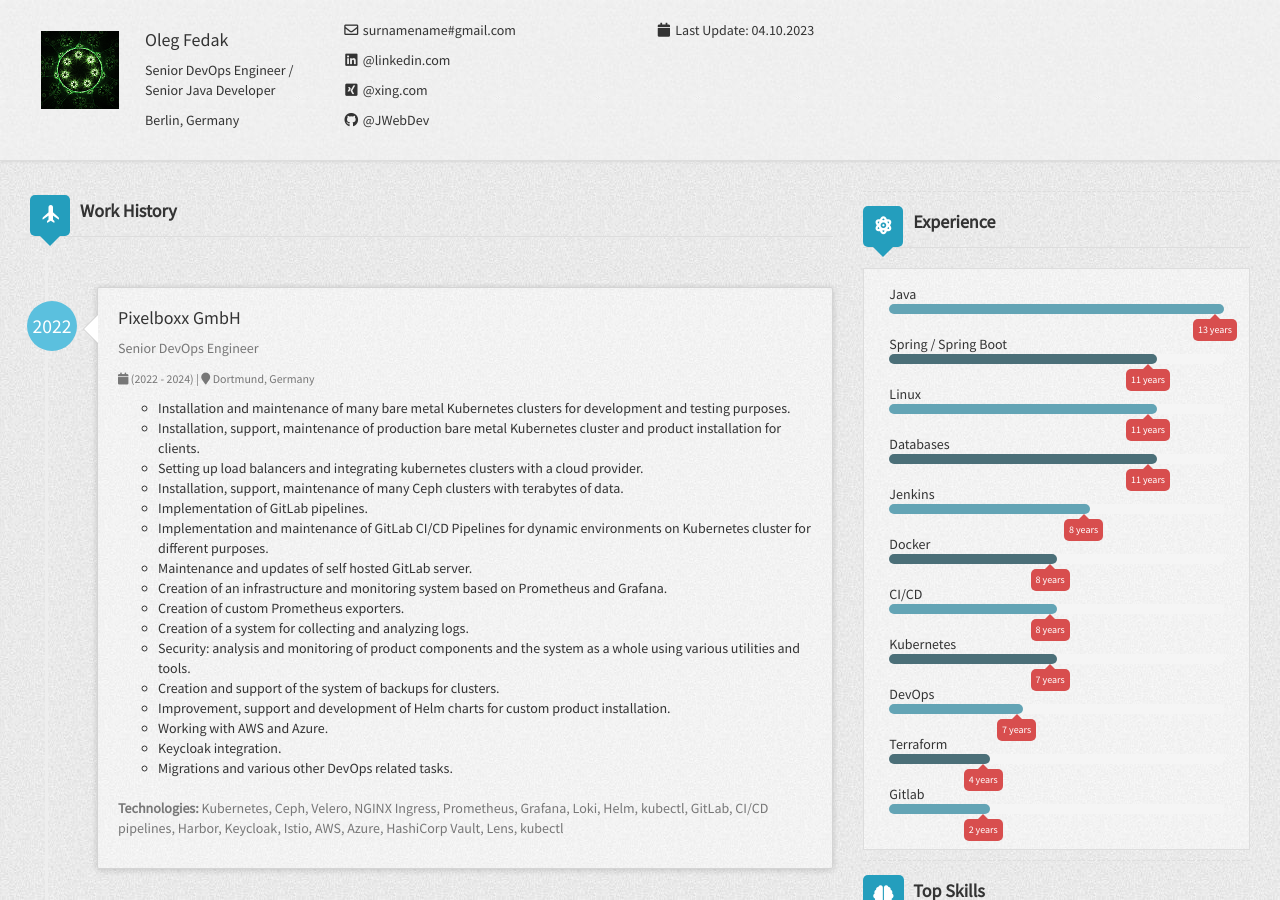
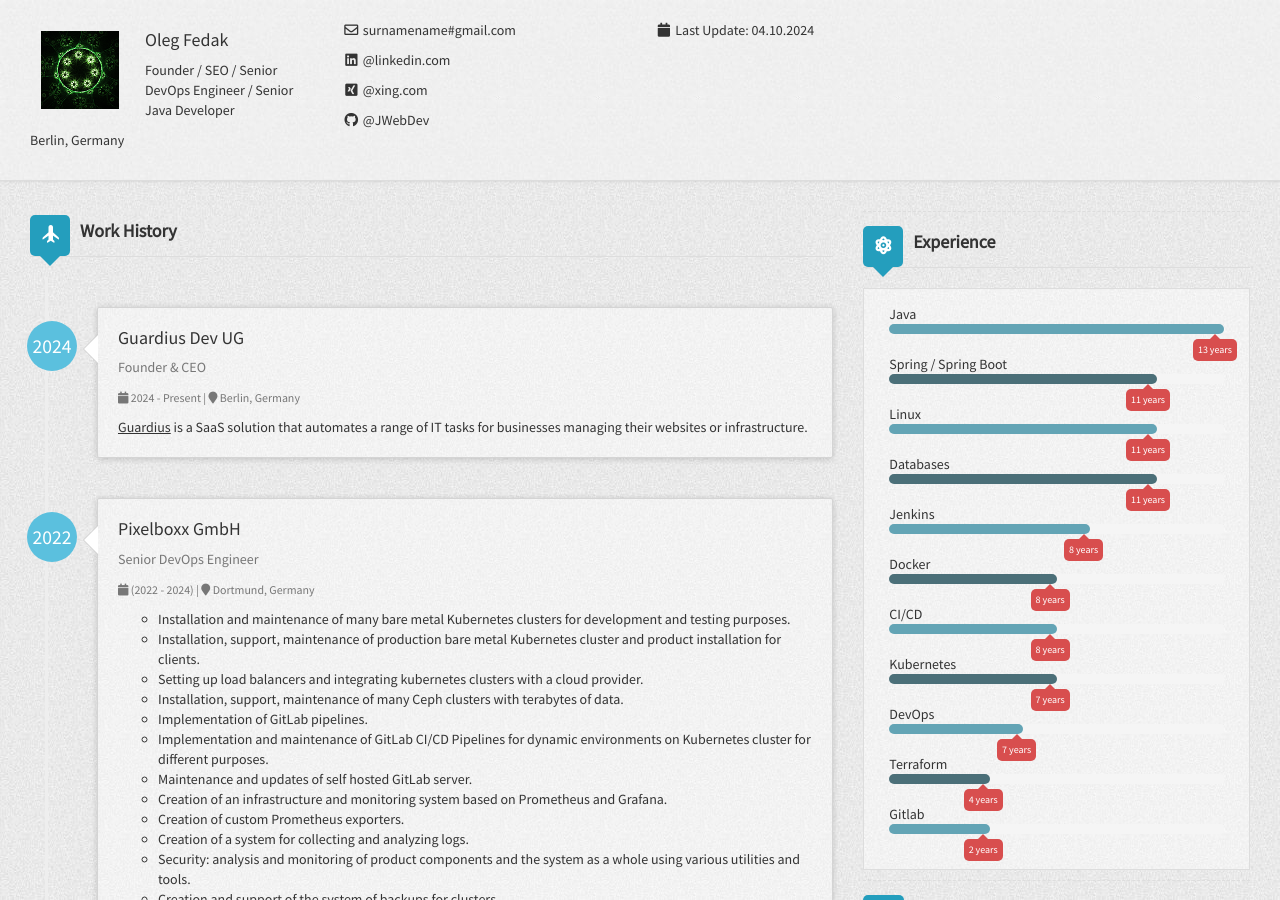
Before and after one commit to JWebDev/jwebdev.github.io, a Jekyll site: the page built from index.html, in a window 1280 px wide and 900 px high. Built offline with Jekyll 4.4.1, drawn with Linux system fonts in a browser that asks for light colours; nearby versions of some CDN libraries; a script that is not in the unit is left out.

Commit message:
cv update

```diff
--- a/_config.yml
+++ b/_config.yml
@@ -9,16 +9,23 @@ rss_url: /pages/atom.xml
 # Author settings
 author:
   name: Oleg Fedak
-  title: Senior DevOps Engineer / Senior Java Developer
+  title: Founder / SEO / Senior DevOps Engineer / Senior Java Developer
   address: Berlin, Germany
   email: surnamename#gmail.com
   link: #
   github: JWebDev
-  linkedin: oleg-fedak-b9a03196
+  linkedin: oleg-fedak
   xing: Oleg_Fedak2
-  lastUpdateDate: " Last Update: 04.10.2023"
+  lastUpdateDate: " Last Update: 04.10.2024"
   workHistory:
     - work1:
+      company: Guardius Dev UG
+      location: Berlin, Germany
+      title: Founder & CEO
+      started: 2024
+      duration: 2024 - Present
+      description: <a href="https://guardius.io" target="_blank"><u>Guardius</u></a> is a SaaS solution that automates a range of IT tasks for businesses managing their websites or infrastructure.
+    - work2:
       company: Pixelboxx GmbH
       location: Dortmund, Germany
       title: Senior DevOps Engineer
@@ -42,7 +49,7 @@ author:
             <li>Keycloak integration.</li>
             <li>Migrations and various other DevOps related tasks.</li></ul>
       technologies: Kubernetes, Ceph, Velero, NGINX Ingress, Prometheus, Grafana, Loki, Helm, kubectl, GitLab, CI/CD pipelines, Harbor, Keycloak, Istio, AWS, Azure, HashiCorp Vault, Lens, kubectl
-    - work2:
+    - work3:
       company: kv.digital GmbH
       location: Berlin, Germany
       title: Senior DevOps Engineer
@@ -55,7 +62,7 @@ author:
         <li>Planning and implementation of Kubernetes CI/CD Pipelines for dynamic environments for different purposes.</li>
         <li>Training and education of fellow administrators of the Kubernetes platform.</li></ul>
       technologies: Kubernetes, Rancher, Traefik, Prometheus, Grafana, OpenSearch, HashiCorp Vault, Helm, Longhorn, Argo-cd/workflows/events/rollouts, Lens, kubectl
-    - work3:
+    - work4:
       company: kv.digital GmbH
       location: Berlin, Germany
       title: Senior DevOps Engineer
@@ -77,7 +84,7 @@ author:
         <li>OWASP checks and analysis of Artifacts for security bugs and vulnerabilities.</li>
         <li>Introduced Spring Boot Admin for a better overview of metrics.</li></ul>
       technologies: Elasticsearch, Kibana, Grafana, Prometheus, Groovy, Shell, Docker, Jenkins, Jenkins Pipelines, Nexus, Java 11, MySQL, Spring Boot, Spring Boot Admin, Maven, Ansible, Python, SonarQube
-    - work4:
+    - work5:
       company: KV Telematik GmbH
       location: Berlin, Germany
       title: Senior Java Developer / DevOps Engineer
@@ -94,7 +101,7 @@ author:
         <li>Built Jenkins CI/CD pipelines in Groovy to automate all processes.</li>
         <li>Updated and patched libraries to increase security.</li></ul>
       technologies: Java 8/11, MySQL, Spring Boot. Spring Security, Hibernate, Maven, Jersey, Nexus, Jenkins, Docker, OpenAPI, Liquibase, SonarQube
-    - work5:
+    - work6:
       company: Solactive AG (formerly known as Primervoto GmbH)
       location: Berlin, Germany
       title: Senior Java Developer
@@ -102,7 +109,7 @@ author:
       duration: (2017 - 2017)
       description: Development of services for financial exchange. Most used technologies for development&#58 Java 8, Spring Boot, Play Framework, MySQL, Maven, sbt, etc.
       technologies: Java 8, MySQL, Spring Boot. Hibernate, Maven, sbt, Play Framework, RESTEasy
-    - work6:
+    - work7:
       company: Klopotek AG
       location: Berlin, Germany
       title: Java Backend Developer / Frontend Developer
@@ -116,7 +123,7 @@ author:
         <li>Developed Web Frontend with AngularJS.</li>
         <li>Automated deployment to AWS with Ansible.</li></ul>
       technologies: Java 7/8, Oracle, Spring. Hibernate, Maven, AWS, Ansible, GitLab, JFrog, Jenkins, Wildfly, AngularJS
-    - work7:
+    - work8:
       company: Vilua Healthcare GmbH (formerly known as xx-well GmbH and Welldoo GmbH)
       location: Berlin, Germany
       title: Working student (Java Backend Developer / Frontend Developer)
@@ -129,7 +136,7 @@ author:
         <li>Maintenance of JSP/JSF Web Frontend.</li>
         <li>Bachelor thesis “Microservices Architecture”.</li></ul>
       technologies: Java 6/7, Oracle 11g, Apache Tomcat, Spring MVC/Data/Web Flow. Hibernate, Maven, Flyway, Swagger, Mockito, Jersey
-    - work8:
+    - work9:
       company: Sopra Steria SE (formerly known as Steria Mummert Consulting GmbH)
       location: Berlin, Germany
       title: Working student (Java Backend Developer / Frontend Developer)
@@ -141,7 +148,7 @@ author:
         <li>Research and prototyping of SpreadSheet web components.</li>
         <li>Research tasks for replacement of Active-X components.</li></ul>
       technologies: Java, JavaEE, JavaScript, ExtJS, jQuery, JFreeChart
-    - work9:
+    - work10:
       company: Computer Center "Cluster"
       location: Ternopil, Ukraine
       title: Repair of computers
@@ -152,7 +159,7 @@ author:
         <li>Virus removal, cleaning.</li>
         <li>Installation of operating systems. HDD backups.</li></ul>
       technologies:
-    - work10:
+    - work11:
       company: Konica Minolta
       location: Ternopil, Ukraine
       title: Designer and video editing
@@ -165,7 +172,7 @@ author:
         <li>Web banners with Flash and ActionScript.</li>
         <li>Programmed cost accounting system using C++ Builder.</li></ul>
       technologies: Adobe Photoshop, Adobe Illustrator, CorelDraw, Adobe Premiere, Adobe After Effects, Flash, ActionScript, C++ Builder
-    - work11:
+    - work12:
       company: Computer Center "Terminal"
       location: Ternopil, Ukraine
       title: Computer network administrator
@@ -173,7 +180,7 @@ author:
       duration: (2006 - 2006)
       description: Created, configured, built and maintained internet networks for customers.
       technologie§s:
-    - work10:
+    - work13:
       company: Internet cafe "Krapka"
       location: Ternopil, Ukraine
       title: Internet cafe administrator
```
